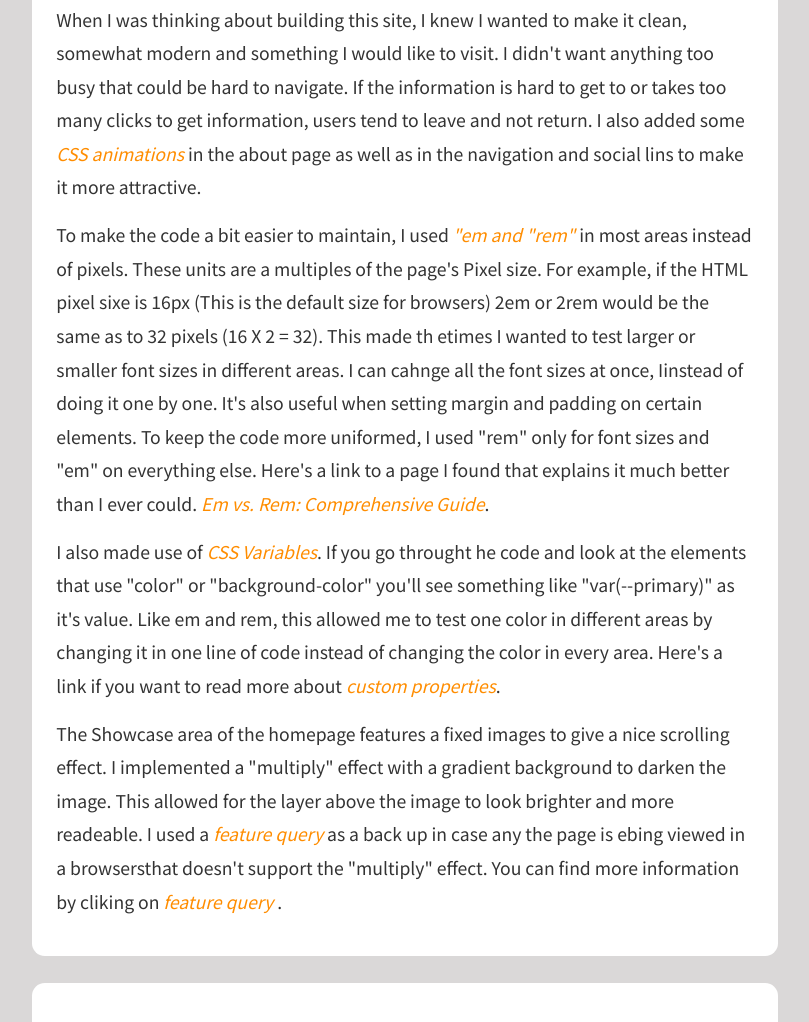
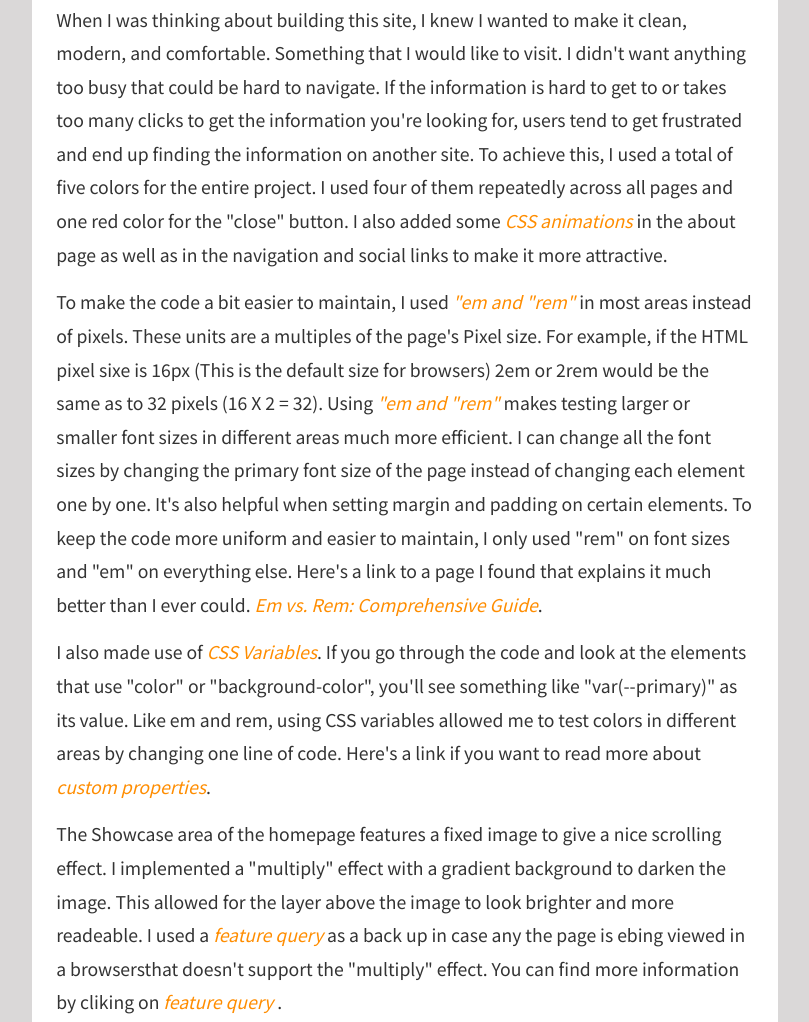
Before and after one commit to Carloski/homecore, a plain HTML site: page about.html in a window 1280 px wide. Shown: the part 1542-2564 px from the top of the page, without its empty margins (235-1044 px from the left). Drawn offline with Linux system fonts and the light colour scheme.

Commit message:
Corrected grammatical error in the about page

```diff
--- a/about.html
+++ b/about.html
@@ -74,26 +74,28 @@
                 <div id="design" class="card">
                     <h3>Design Choices</h3>
                     <p>
-                        When I was thinking about building this site, I knew I wanted to make it clean,
-                        somewhat modern and something I would like to visit. I didn't want anything too busy that could be hard
-                        to navigate. If the information is hard to get to or takes too many clicks to get information,
-                        users tend to leave and not return. I also added some <a href="https://bit.ly/2OPeqq6" target="_blank"><span style="font-style: italic;">CSS animations</span></a> in the about page as well as in the navigation and social lins
-                        to make it more attractive.
+                        When I was thinking about building this site, I knew I wanted to make it clean, modern, and comfortable.
+                        Something that I would like to visit. I didn't want anything too busy that could be hard to navigate.
+                        If the information is hard to get to or takes too many clicks to get the information you're looking for, users tend to get frustrated and end up finding the information
+                        on another site. To achieve this, I used a total of five colors for the entire project. I used four of them repeatedly across all pages and one red color for the "close" button.
+                        I also added some <a href="https://bit.ly/2OPeqq6" target="_blank"><span style="font-style: italic;">CSS animations</span></a>
+                        in the about page as well as in the navigation and social links to make it more attractive.
                     </p>
                     <p>
                         To make the code a bit easier to maintain, I used <a href="https://bit.ly/3gcgxzC" target="_blank"><span style="font-style: italic;">"em and "rem"</span></a> in most areas instead of pixels. These units are a multiples
                         of the page's Pixel size. For example, if the HTML pixel sixe is 16px (This is the default size for browsers) 2em or 2rem would be the same as to 32 pixels (16 X 2 = 32).
-                        This made th etimes I wanted to test larger or smaller font sizes in different areas. I can cahnge all the font sizes at once, Iinstead of doing it
-                        one by one. It's also useful when setting margin and padding on certain elements. To keep the code more uniformed, I used "rem" only for font sizes and "em" on everything else. Here's a link to a page I found that explains it much better than I ever could.
+                        Using <a href="https://bit.ly/3gcgxzC" target="_blank"><span style="font-style: italic;">"em and "rem"</span></a>
+                        makes testing larger or smaller font sizes in different areas much more efficient. I can change all the font sizes by changing the primary font size of the page instead of changing each element one by one.
+                        It's also helpful when setting margin and padding on certain elements. To keep the code more uniform and easier to maintain, I only used "rem" on font sizes and "em" on everything else. Here's a link to a page I found that explains it much better than I ever could.
                         <a href="https://bit.ly/3gcgxzC" target="_blank"><span style="font-style: italic;">Em vs. Rem: Comprehensive Guide</span></a>.
                     </p>
                     <p>
                         I also made use of <a href="https://mzl.la/3e7NSsH" target="_blank"><span style="font-style: italic;">CSS Variables</span></a>.
-                        If you go throught he code and look at the elements that use "color" or "background-color" you'll see something like "var(--primary)" as it's value. Like em and rem, this allowed me to test one color in different areas by changing it in
-                        one line of code instead of changing the color in every area. Here's a link if you want to read more about <a href="https://mzl.la/3e7NSsH" target="_blank"><span style="font-style: italic;">custom properties</span></a>.
+                        If you go through the code and look at the elements that use "color" or "background-color",  you'll see something like "var(--primary)" as its value. Like em and rem, using CSS variables allowed me to test colors in different
+                        areas by changing one line of code. Here's a link if you want to read more about <a href="https://mzl.la/3e7NSsH" target="_blank"><span style="font-style: italic;">custom properties</span></a>.
                     </p>
                     <p>
-                        The Showcase area of the homepage features a fixed images to give a nice scrolling effect. I implemented a
+                        The Showcase area of the homepage features a fixed image to give a nice scrolling effect. I implemented a
                         "multiply" effect with a gradient background to darken the image. This allowed for the layer above the image to look brighter
                         and more readeable. I used a <a href="https://mzl.la/3uOXf7B" target="_blank"><span style="font-style: italic;">feature query</span></a> as a back up in case any the page is ebing viewed in a browsersthat doesn't support the "multiply" effect.
                         You can find more information by cliking on <a href="https://mzl.la/3uOXf7B" target="_blank"><span style="font-style: italic;">feature query</span></a>
```
